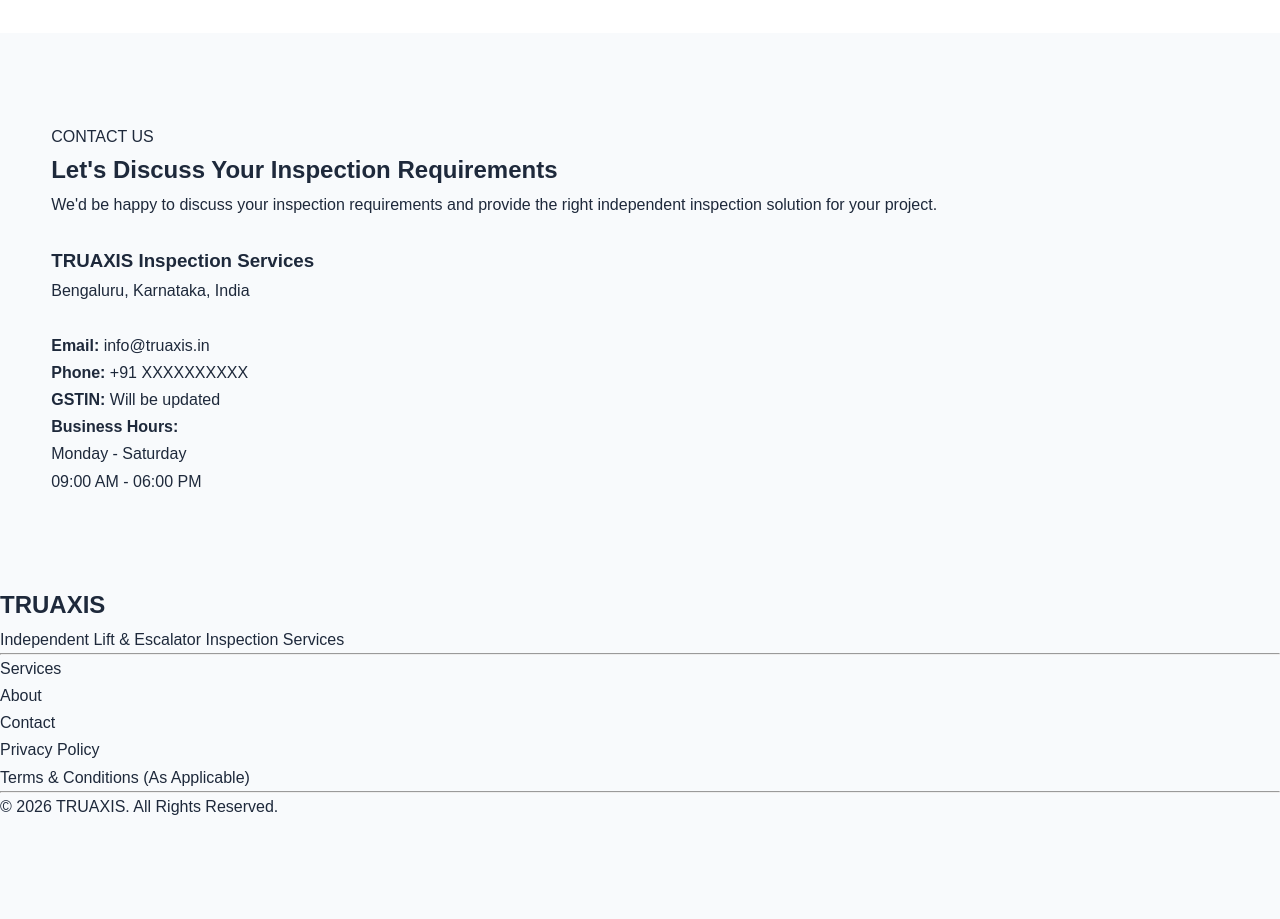
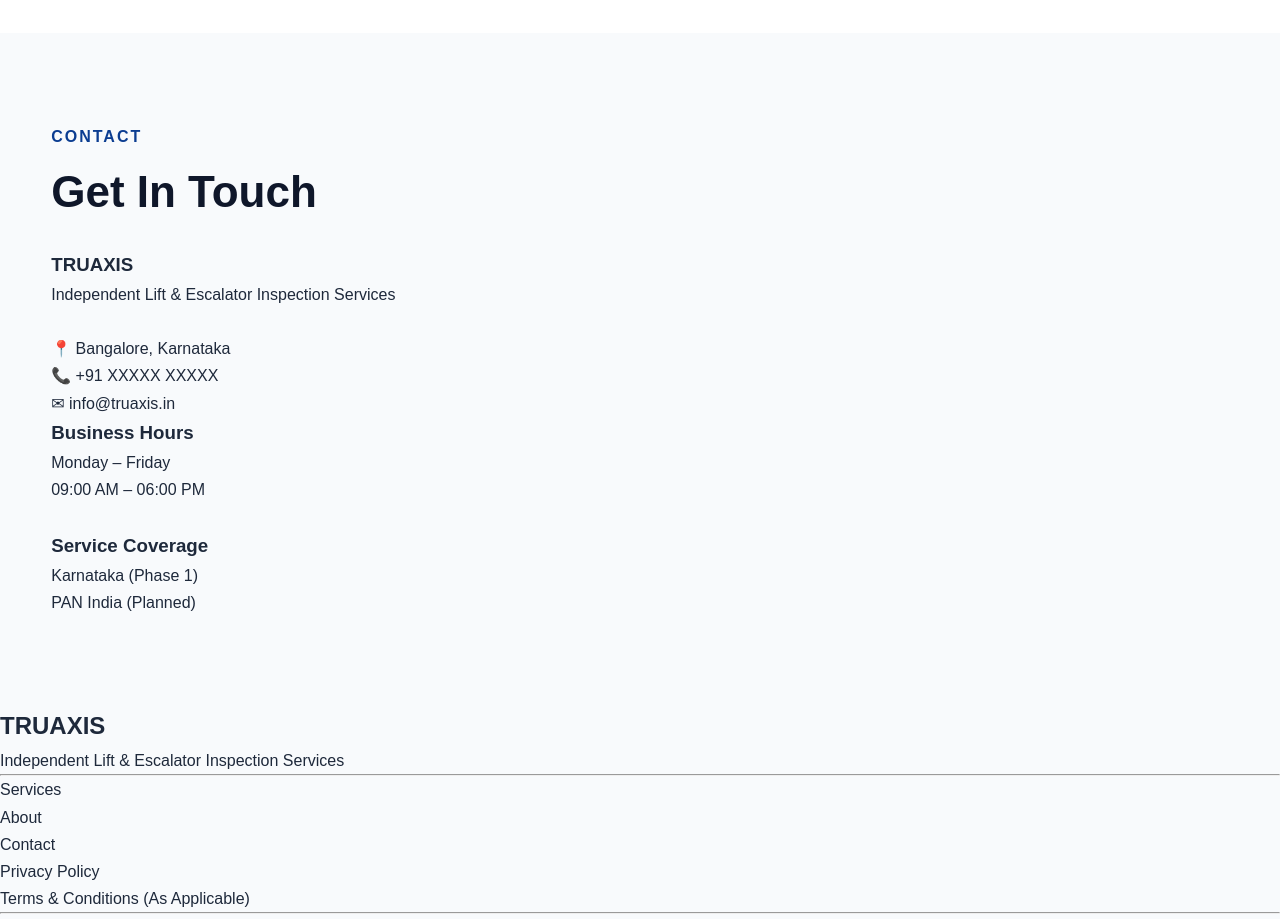
Before and after one commit to pradeepmurthy1992/truaxis-website, a React (Vite) app: page / in a window 1280 px wide. Shown: the part 6000-6919 px from the top of the page. Before the commit the page ends 6820 px from the top, so only its background shows below. Built offline with nearby package versions, Linux system fonts and the light colour scheme.

Commit message:
Update Contact.jsx

```diff
--- a/src/features/contact/Contact.jsx
+++ b/src/features/contact/Contact.jsx
@@ -3,45 +3,70 @@ import Container from "../../components/layout/Container";
 
 function Contact() {
   return (
-    <section id="contact">
+    <section className="contact" id="contact">
+
       <Container>
-        <p>CONTACT US</p>
 
-        <h2>Let's Discuss Your Inspection Requirements</h2>
+        <p className="section-tag">
+          CONTACT
+        </p>
+
+        <h2 className="section-title">
+          Get In Touch
+        </h2>
+
+        <div className="contact-grid">
+
+          <div className="contact-card">
+
+            <h3>TRUAXIS</h3>
 
             <p>
-          We'd be happy to discuss your inspection requirements and provide the
-          right independent inspection solution for your project.
+              Independent Lift & Escalator Inspection Services
             </p>
 
             <br />
 
-        <h3>TRUAXIS Inspection Services</h3>
+            <p>
+              📍 Bangalore, Karnataka
+            </p>
 
-        <p>Bengaluru, Karnataka, India</p>
+            <p>
+              📞 +91 XXXXX XXXXX
+            </p>
+
+            <p>
+              ✉ info@truaxis.in
+            </p>
+
+          </div>
+
+          <div className="contact-card">
+
+            <h3>Business Hours</h3>
+
+            <p>Monday – Friday</p>
+
+            <p>09:00 AM – 06:00 PM</p>
 
             <br />
 
+            <h3>Service Coverage</h3>
+
             <p>
-          <strong>Email:</strong> info@truaxis.in
+              Karnataka (Phase 1)
             </p>
 
             <p>
-          <strong>Phone:</strong> +91 XXXXXXXXXX
+              PAN India (Planned)
             </p>
 
-        <p>
-          <strong>GSTIN:</strong> Will be updated
-        </p>
+          </div>
 
-        <p>
-          <strong>Business Hours:</strong>
-          <br />
-          Monday - Saturday
-          <br />
-          09:00 AM - 06:00 PM
-        </p>
+        </div>
+
       </Container>
+
     </section>
   );
 }
```
Lines whose indentation alone changed are shown as unchanged.
